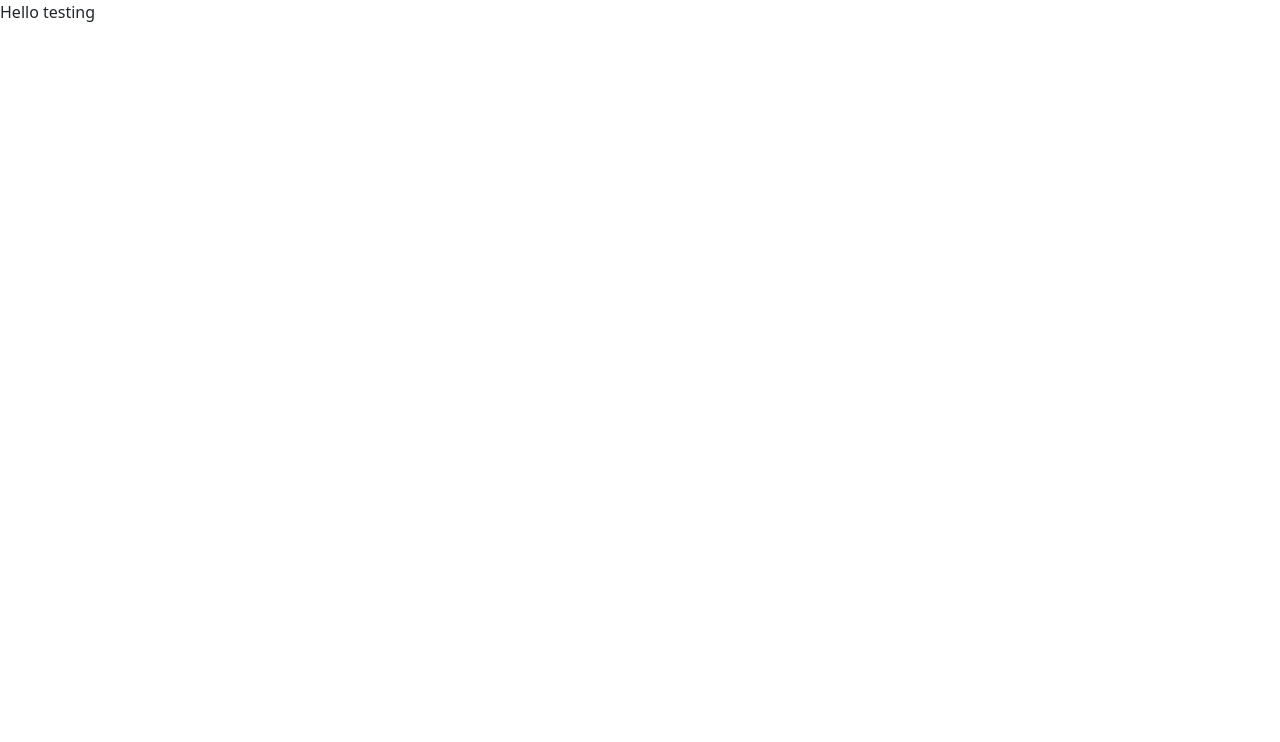
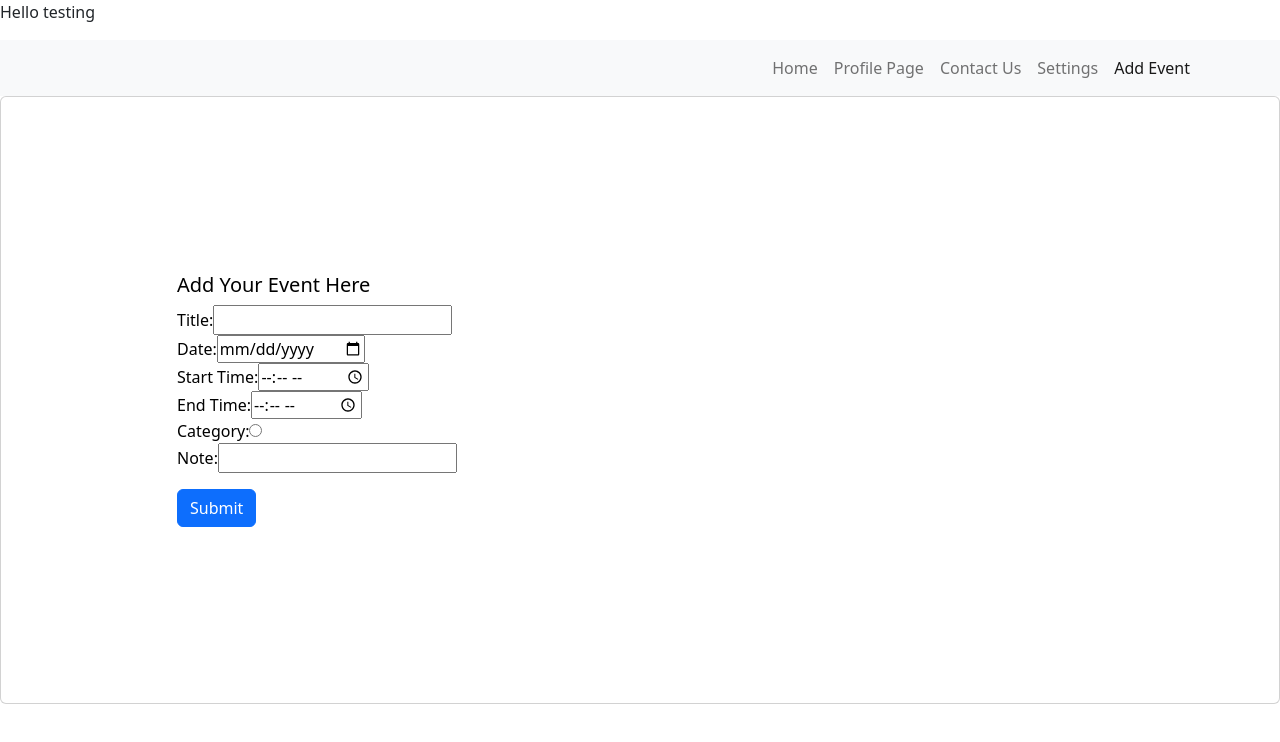
Before and after one commit to asingh19app/TODO-APP, a React (Create React App) app in the folder todo-app/: page /addevent in a window 1280 px wide. Before the commit this address had no page. Shown: the top 742 px of the page. Built offline with nearby package versions, Linux system fonts and the light colour scheme.

Commit message:
added form

```diff
--- a/todo-app/src/App.js
+++ b/todo-app/src/App.js
@@ -8,6 +8,7 @@ import React from 'react';
 import Settings from './pages/Settings';
 import ProfilePage from './pages/ProfilePage'
 import { BrowserRouter as Router, Link, Route, Routes } from 'react-router-dom'
+import AddEvent from './pages/AddEvent';
 
 
 
@@ -22,6 +23,7 @@ function App() {
         <Route path='/settings' element={<Settings/>} />
         <Route path='/contactus' element={<ContactUs />} />
         <Route path='/profilepage' element={<ProfilePage />}/>
+        <Route path='/addevent' element={<AddEvent/>}/>
       </Routes>
       </Router>
 
--- a/todo-app/src/components/NavBar.js
+++ b/todo-app/src/components/NavBar.js
@@ -27,6 +27,9 @@ export default function NavBar() {
             <LinkContainer to="/settings">
               <Nav.Link>Settings</Nav.Link>
             </LinkContainer>
+            <LinkContainer to="/addevent">
+              <Nav.Link>Add Event</Nav.Link>
+            </LinkContainer>
           </Nav>
         </Navbar.Collapse>
       </Container>
--- a/todo-app/src/pages/AddEvent.js
+++ b/todo-app/src/pages/AddEvent.js
@@ -1,10 +1,13 @@
 import React from 'react'
 import Button from 'react-bootstrap/Button';
 import Card from 'react-bootstrap/Card';
+import NavBar from '../components/NavBar'
 
-function AddEvent() {
+export default function AddEvent() {
   return (
-    <Card style={{backgroundColor: 'white', color: 'black'}}>
+    <>
+    <NavBar/>
+    <Card style={{backgroundColor: 'white', color: 'black', padding: '10rem'}}>
       <Card.Body>
         <Card.Title>Add Your Event Here</Card.Title>
         <Card.Text>
@@ -13,22 +16,32 @@ function AddEvent() {
                 Title:
                 <input type = 'text' name = 'title'></input>
             </label>
+            <br/>
+
             <label>
                 Date:
                 <input type = 'date' name = 'date'></input>
             </label>
+            <br/>
+
             <label>
                 Start Time:
                 <input type = 'time' name = 'startTime'></input>
             </label>
+            <br/>
+
             <label>
                 End Time:
                 <input type = 'time' name = 'endTime'></input>
             </label>
+            <br/>
+
             <label>
                 Category:
                 <input type = 'radio' name = 'category'></input>
             </label>
+            <br/>
+
             <label>
                 Note:
                 <input type = 'textarea' name = 'note'></input>
@@ -38,7 +51,6 @@ function AddEvent() {
         <Button variant='primary'>Submit</Button>
       </Card.Body>
     </Card>
+    </>
   );
 }
-
-export default AddEvent
```
